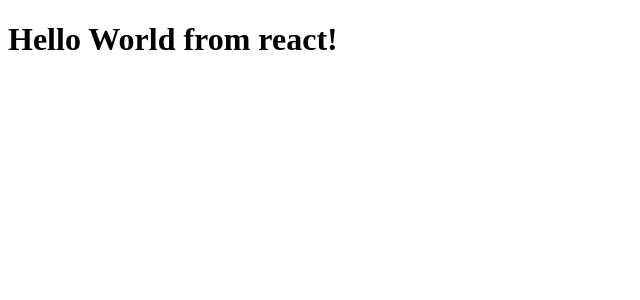
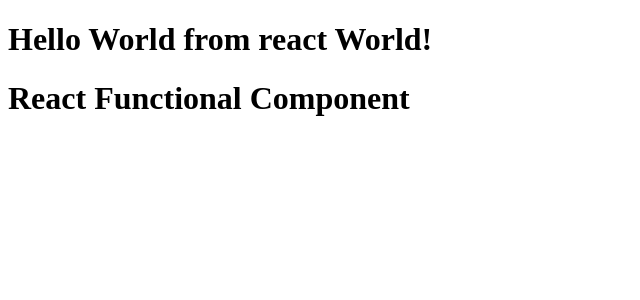
Before and after one commit to sowjanyahere/Life-with-React, a React (Vite) app: page / in a window 1280 px wide. Shown: the top 300 px of the page, without its empty margins (0-640 px from the left). Built offline with nearby package versions, Linux system fonts and the light colour scheme.

Commit message:
Added Tittle and functional Components using reactjs

```diff
--- a/App.js
+++ b/App.js
@@ -1,8 +1,18 @@
 import React from "react";
 import ReactDOM from "react-dom/client"
 
-const heading = React.createElement("h1",{},"Hello World from react!");
+
+//React Element
+const Tittle = () => (<h1>Hello World from react World!</h1>);
+
+//React Functional Component
+
+const HeadingComponent = () => {
+   return <div id="contanier">
+        <Tittle />
+        <h1 className="heading">React Functional Component</h1>
+    </div>
+}
+
     const root = ReactDOM.createRoot(document.getElementById("root"));
-    root.render(heading)
-
-    console.log(heading)
+    root.render(<HeadingComponent/>)
--- a/package.json
+++ b/package.json
@@ -2,8 +2,9 @@
   "name": "namaste-react",
   "version": "1.0.0",
   "description": "Life with React",
-  "main": "App.js",
   "scripts": {
+    "start": "parcel index.html",
+    "build": "parcel build index.html",
     "test": "jest"
   },
   "repository": {
```
